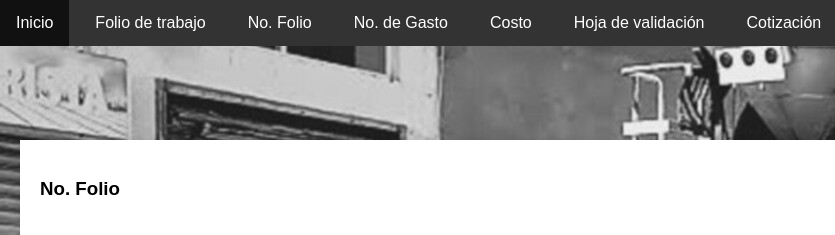
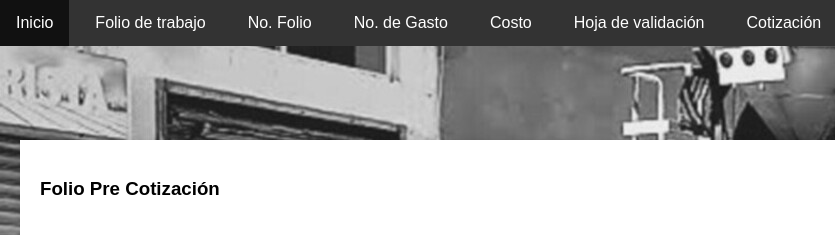
Before and after one commit to OctavioMenGom/ISI_OP3, a plain HTML site: page index.html in a window 1280 px wide. Shown: the top 235 px of the page, 0-835 px from the left. Drawn offline with Linux system fonts and the light colour scheme; a script that the page names is missing.

Commit message:
Update index.html

```diff
--- a/index.html
+++ b/index.html
@@ -27,7 +27,7 @@
 
     <div class="container">
         <div class="header">
-            <h3>No. Folio</h3>
+            <h3>Folio Pre Cotización</h3>
             <div class="logo-container">
                 <img src="images\Logo ISI simple.png" alt="Logo ISI simple">
                 <img src="images\logo mic.jpg" alt="Logo mic">
```
